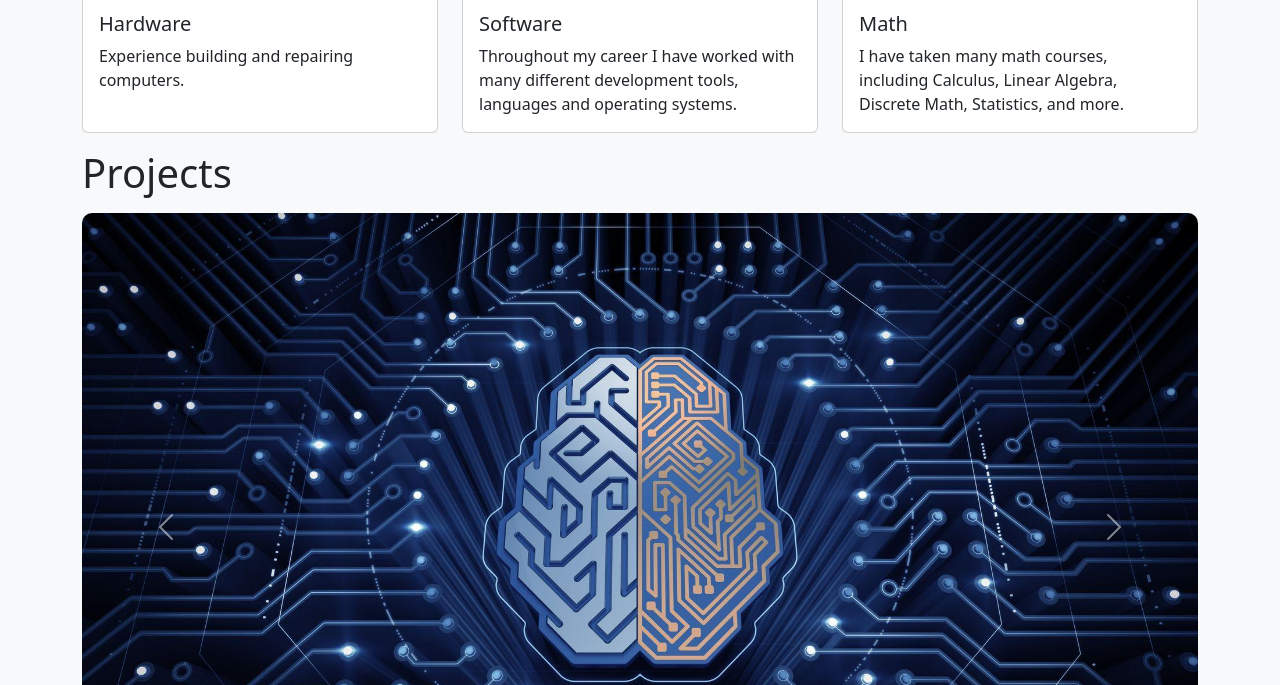
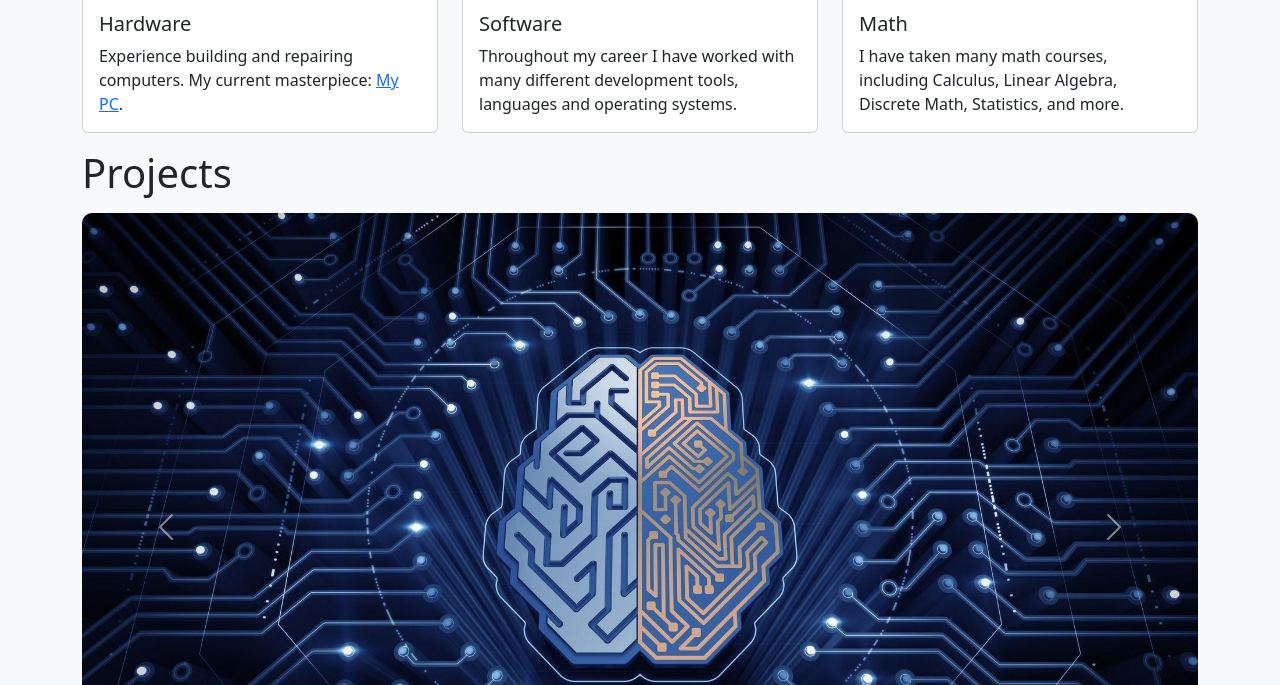
Before and after one commit to Johanx22x/Johanx22x.github.io, a Jekyll site: the page built from index.markdown, in a window 1280 px wide and 900 px high, scrolled down 401 px, cut to the strip 215-900 px from the top of the window. Built offline with Jekyll 4.4.1, drawn with Linux system fonts in a browser that asks for light colours.

Commit message:
Link my pc posts into skills

```diff
--- a/_includes/skills.html
+++ b/_includes/skills.html
@@ -5,7 +5,8 @@
             <div class="card-body">
                 <h5 class="card-title">Hardware</h5>
                 <p class="card-text">
-                    Experience building and repairing computers.
+                    Experience building and repairing computers. My current
+                    masterpiece: <a href="/posts/pc" target="_blank">My PC</a>.
                 </p>
             </div>
         </div>
```
